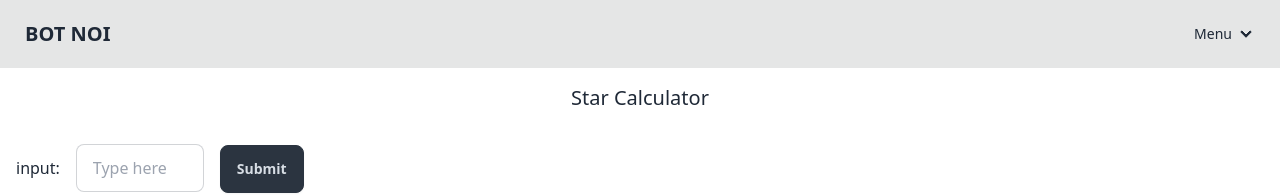
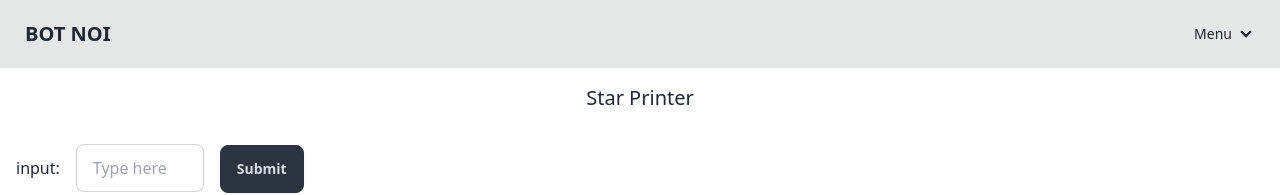
Before and after one commit to DoLLaRs6252/Bot_noi, a React (Vite) app: page /Star_page in a window 1280 px wide. Shown: the top 195 px of the page. Built offline with nearby package versions, Linux system fonts and the light colour scheme.

Commit message:
rename star calculator to star printer

```diff
--- a/src/components/Star_Printer/index.jsx
+++ b/src/components/Star_Printer/index.jsx
@@ -28,7 +28,7 @@ function StarPrinter() {
 
   return (
     <div>
-      <h1 className="flex justify-center items-center h-full m-4 text-xl">Star Calculator</h1>
+      <h1 className="flex justify-center items-center h-full m-4 text-xl">Star Printer</h1>
       <form onSubmit={handleSubmit} >
         <label htmlFor="starCountInput" className="m-4 mr-0">input:</label>
         <input
```
